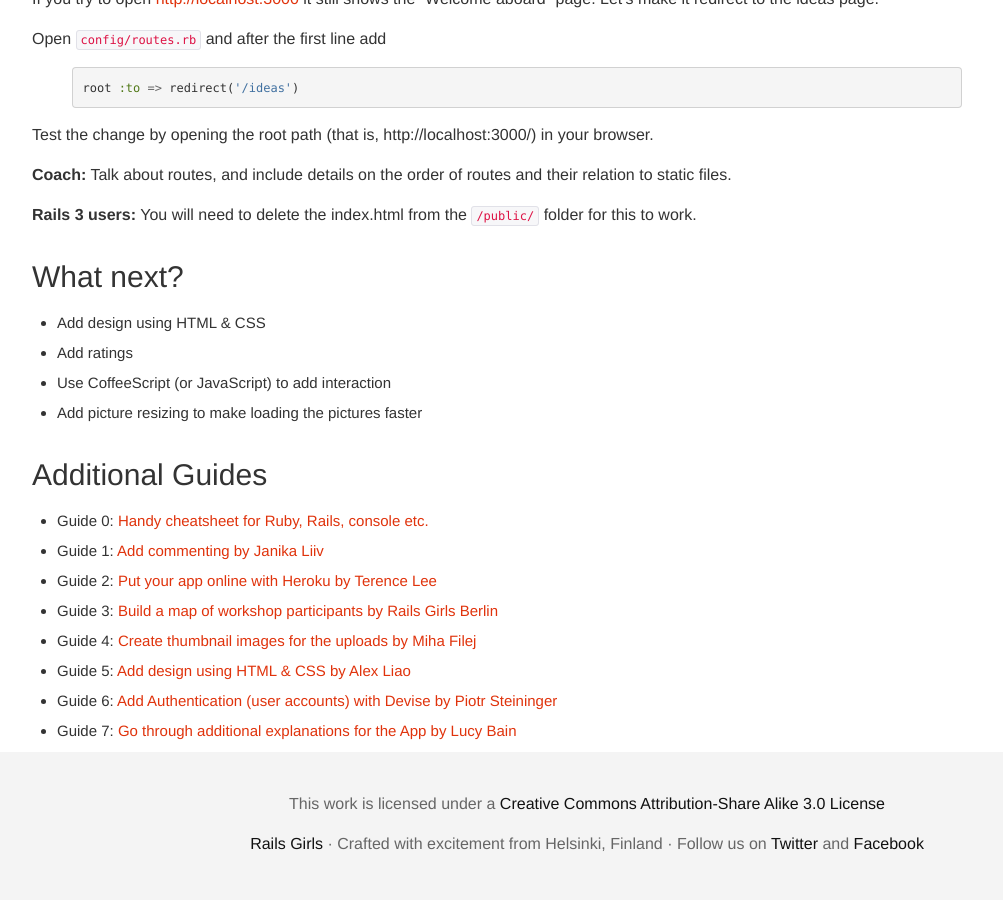
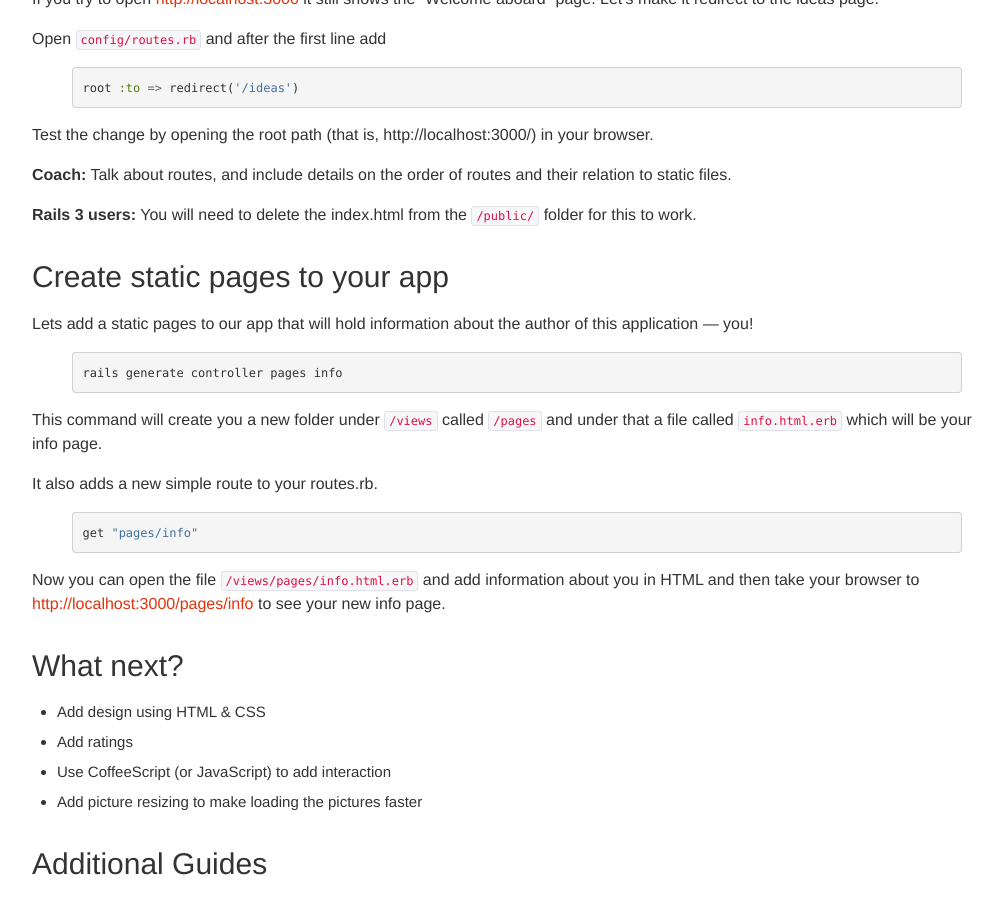
Before and after one commit to railsgirls/guides.railsgirls.com, a Jekyll site: the page built from _posts/2012-04-18-app.markdown, in a window 1280 px wide and 900 px high, scrolled down 5315 px. Shown: the whole window, without its empty margins (53-1056 px from the left). Built offline with Jekyll 4.4.1, drawn with Linux system fonts in a browser that asks for light colours; nearby versions of some CDN libraries; Markdown is read by kramdown in place of the engine named in the settings.

Commit message:
Adds a little section about adding static pages

```diff
--- a/_posts/2012-04-18-app.markdown
+++ b/_posts/2012-04-18-app.markdown
@@ -345,6 +345,23 @@ Test the change by opening the root path (that is, http://localhost:3000/) in yo
 
 **Rails 3 users:** You will need to delete the index.html from the `/public/` folder for this to work.
 
+## Create static pages to your app
+
+Lets add a static pages to our app that will hold information about the author of this application — you!
+
+{% highlight sh %}
+rails generate controller pages info
+{% endhighlight %}
+
+This command will create you a new folder under `/views` called `/pages` and under that a file called `info.html.erb` which will be your info page.
+
+It also adds a new simple route to your routes.rb.
+
+{% highlight ruby %}
+get "pages/info"
+{% endhighlight %}
+
+Now you can open the file `/views/pages/info.html.erb` and add information about you in HTML and then take your browser to [http://localhost:3000/pages/info](http://localhost:3000/pages/info) to see your new info page.
 
 ## What next?
 
```
